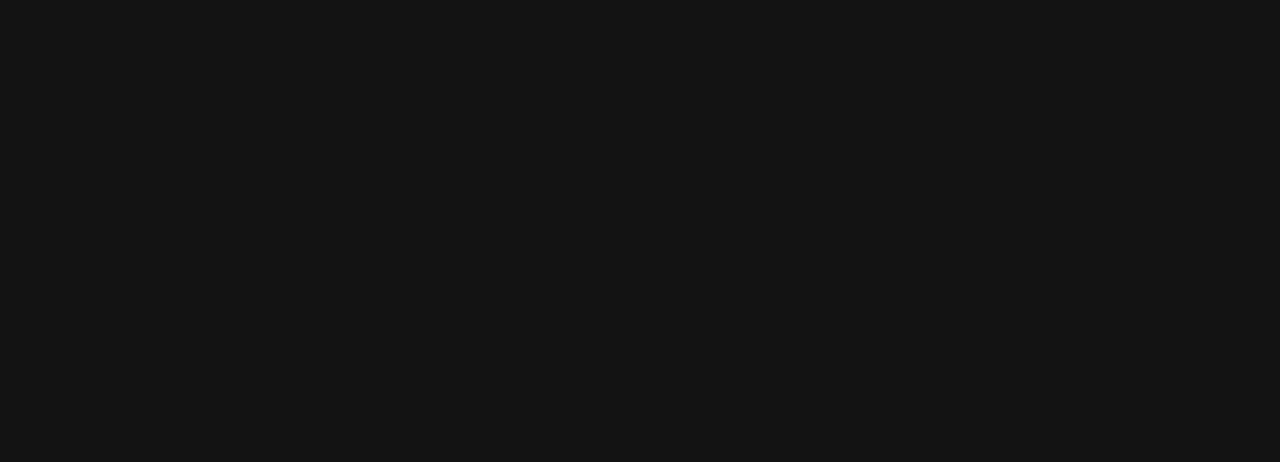
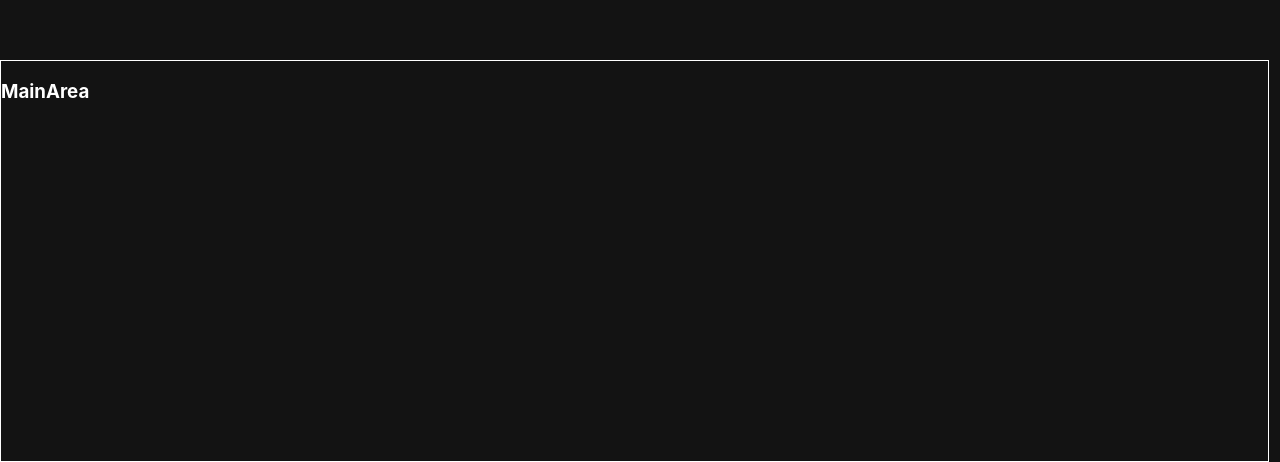
Before and after one commit to sauravDutt/delineation, a React (Create React App) app: page / in a window 1280 px wide. Shown: the part 1220-1682 px from the top of the page. Before the commit the page ends 800 px from the top, so only its background shows below. Built offline with nearby package versions, Linux system fonts and the light colour scheme.

Commit message:
Just added some more stuff

```diff
--- a/src/App.js
+++ b/src/App.js
@@ -1,4 +1,5 @@
 import GameScreen from './components/GameScreen';
+import MainArea from './components/MainArea';
 import Navbar from './components/Navbar';
 import './index.css';
 
@@ -7,6 +8,7 @@
     <div className="App">
       <Navbar />
       <GameScreen />
+      <MainArea />
     </div>
   );
 }
--- /dev/null
+++ b/src/components/CanvasOne.jsx
@@ -0,0 +1,10 @@
+
+const CanvasOne = () => {
+    return(
+        <div className="game-screen">
+
+        </div>
+    );
+}
+
+export default CanvasOne;
--- a/src/components/GameScreen.jsx
+++ b/src/components/GameScreen.jsx
@@ -1,11 +1,10 @@
+import CanvasOne from "./CanvasOne";
 
 const GameScreen = () => {
 
     return(
         <div className="gameScreenOuter">
-            <div className="game-screen">
-
-            </div>
+            <CanvasOne />
             <h1><span className="letter">D</span>elineation</h1>
             <h2><span className="letterTwo">C</span>lub.</h2>
 
--- /dev/null
+++ b/src/components/MainArea.jsx
@@ -0,0 +1,10 @@
+
+const MainArea = () => {
+    return(
+        <div className="main-area">
+            <h3>MainArea</h3>
+        </div>
+    );
+}
+
+export default MainArea;
--- a/src/index.css
+++ b/src/index.css
@@ -24,9 +24,10 @@
   position: fixed;
   width: 100%;
   height: 8vh;
+  z-index: 699669;
   padding-top: 13px;
   padding-bottom: 3px;
-  background-color: rgba(7, 7, 7, 0.948);
+  background-color: rgb(7, 7, 7);
   border-bottom: 1px solid rgba(255, 255, 255, 0.19);
   /* box-shadow: 0px 15px 40px -16px #ffffff3a; */
 }
@@ -71,7 +72,7 @@
   float: right;
   color: #ffffffb0;
   font-family: 'Logo';
-  z-index: -1;
+  z-index: 0;
   font-size: 100px;
   font-weight: 100;
   margin-right: 29%;
@@ -104,6 +105,15 @@
   margin: 0 auto;
   margin-top: 20%;
   margin-left: 270px;
+}
+
+.main-area {
+  width: 99%;
+  position: absolute;
+  color: #fff;
+  margin-top: 100%;
+  height: 50vh;
+  border: 1px solid #fff;
 }
 
 @media screen and (max-width: 500px) {
```
Also changed, not shown: src/components/SmallFooter.jsx (added).
